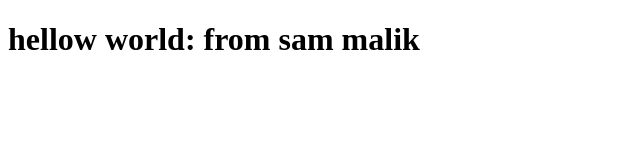
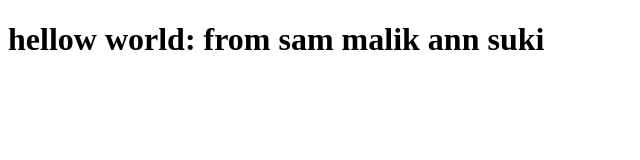
Before and after one commit to abdulsamigithub/boot-camp5-july-2020, a plain HTML site: page index.html in a window 1280 px wide. Shown: the whole page, without its empty margins (0-640 px from the left). Drawn offline with Linux system fonts and the light colour scheme.

Commit message:
Update index.html

```diff
--- a/index.html
+++ b/index.html
@@ -6,7 +6,7 @@
     <title>Document</title>
 </head>
 <body>
-    <h1>hellow world: from sam malik
+    <h1>hellow world: from sam malik ann suki
 
     </h1>
 </body>
```
